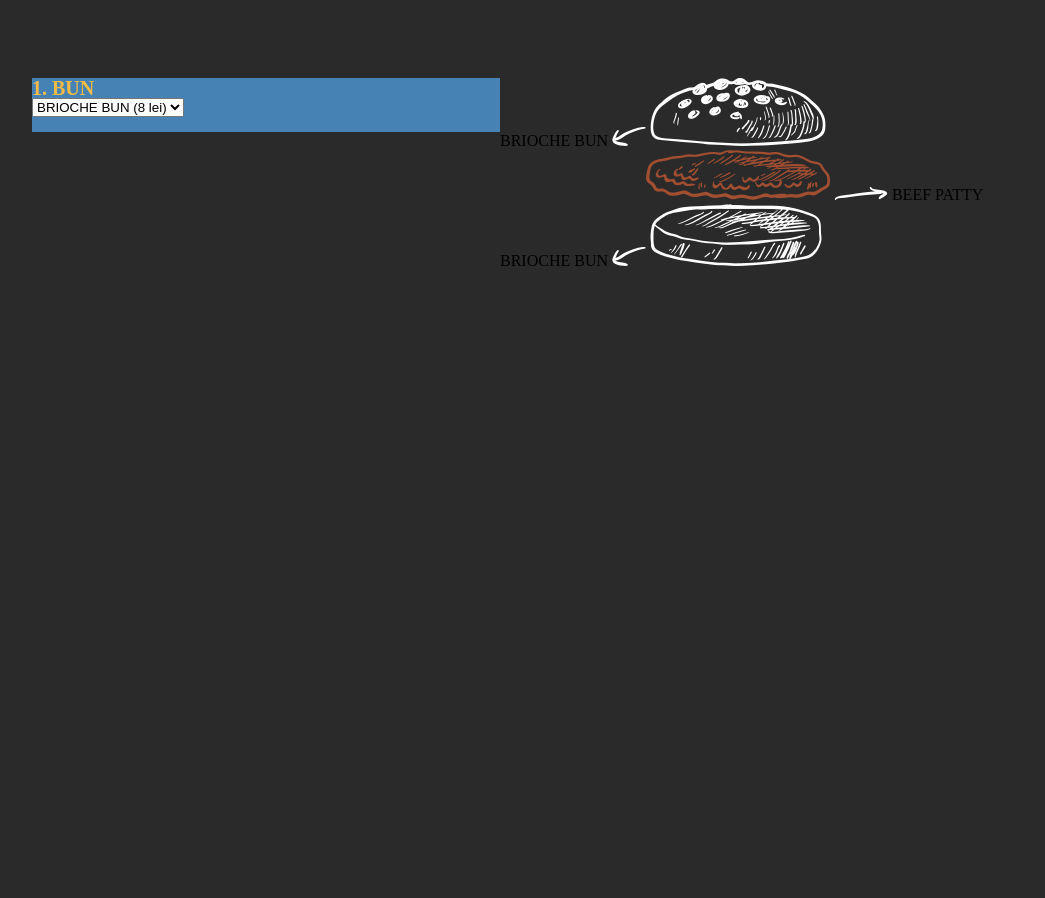
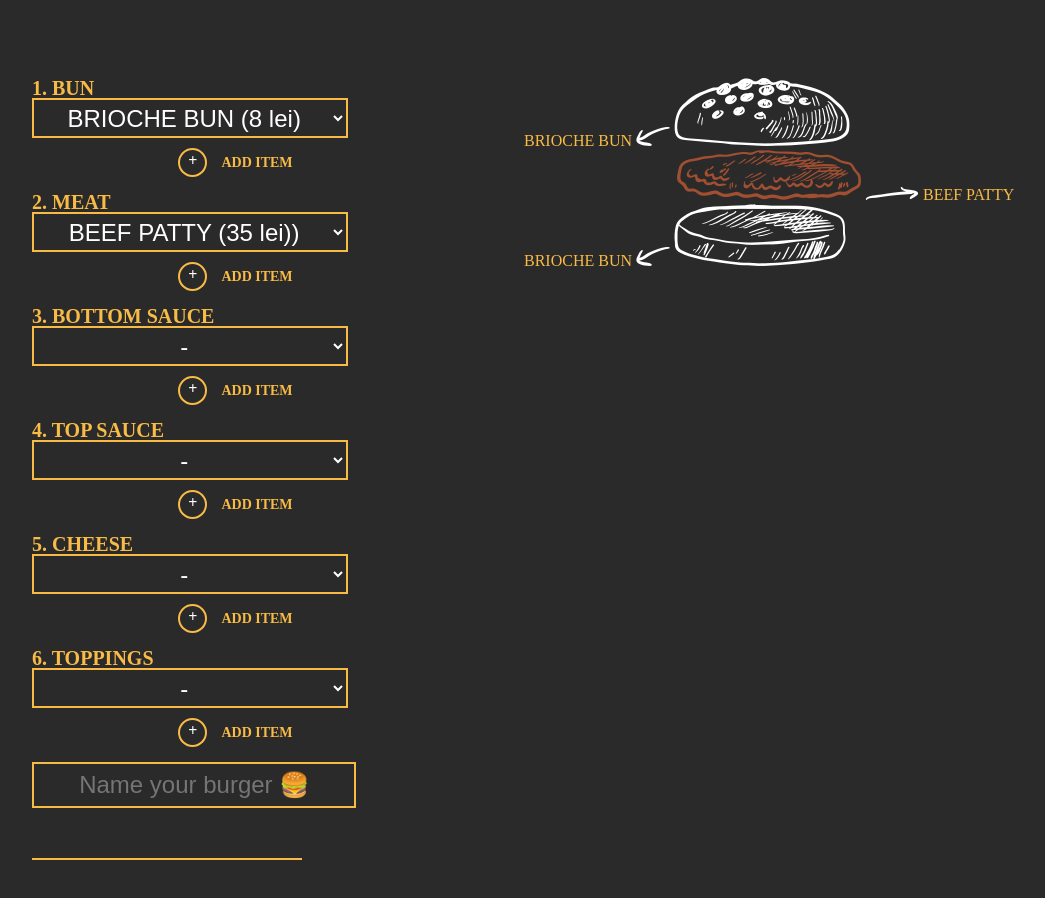
Before and after one commit to maximChiper/burger-constructor, a plain HTML site: page index.html in a window 1280 px wide. Shown: the whole page, without its empty margins (23-1068 px from the left). Before the commit the page ends 800 px from the top, so only its background shows below. Drawn offline with Linux system fonts and the light colour scheme.

Commit message:
finishing design

```diff
--- a/index.html
+++ b/index.html
@@ -12,17 +12,114 @@
             <div class="burger-produce-for-selection">
                 <div class="label">1. BUN</div>
                 <div class="list">
-                    <select>
+                    <select class="selection">
+                        <option>BRIOCHE BUN (8 lei)</option>
                         <option>BRIOCHE BUN (8 lei)</option>
                     </select>
                 </div>
+                <div class="add-item clone-item">
+                    <span class="plus-icon">+</span>
+                    <span class="text">Add item</span>
+                </div>
             </div>
-            <div class="burger-produce-for-selection"></div>
-            <div class="burger-produce-for-selection"></div>
-            <div class="burger-produce-for-selection"></div>
-            <div class="burger-produce-for-selection"></div>
-            <div class="burger-produce-for-selection"></div>
+            <div class="burger-produce-for-selection">
+                <div class="label">2. MEAT</div>
+                <div class="list">
+                    <select class="selection">
+                        <option>BEEF PATTY (35 lei))</option>
+                        <option>BREADED CHICKEN FILLET (25 lei)</option>
+                        <option>GRILLED CHICKEN FILLET (25 lei)</option>
+                    </select>
+                </div>
+                <div class="add-item clone-item">
+                    <span class="plus-icon">+</span>
+                    <span class="text">Add item</span>
+                </div>
+            </div>
+            <div class="burger-produce-for-selection">
+                <div class="label">3. BOTTOM SAUCE</div>
+                <div class="list">
+                    <select class="selection">
+                        <option>-</option>
+                        <option>KETCHUP (4 lei)</option>
+                        <option>TARTAR SAUCE (4 lei)</option>
+                        <option>MAYONNAISE (4 lei)</option>
+                        <option>GARLIC&amp;BBQ (4 lei)</option>
+                        <option>SRIRACHA (spicy) (6 lei)</option>
+                        <option>CLASSY SAUCE (4 lei)</option>
+                        <option>GARLIC SAUCE (4 lei)</option>
+                    </select>
+                </div>
+                <div class="add-item clone-item">
+                    <span class="plus-icon">+</span>
+                    <span class="text">Add item</span>
+                </div>
+            </div>
+            <div class="burger-produce-for-selection">
+                <div class="label">4. TOP SAUCE</div>
+                <div class="list">
+                    <select class="selection">
+                        <option>-</option>
+                        <option>GARLIC SAUCE (4 lei)</option>
+                        <option>TARTAR SAUCE (4 lei)</option>
+                        <option>KETCHUP (4 lei)</option>
+                        <option>MAYONNAISE (4 lei)</option>
+                        <option>GARLIC&amp;BBQ (4 lei)</option>
+                        <option>SRIRACHA (spicy) (6 lei)</option>
+                        <option>CLASSY SAUCE (4 lei)</option>
+                    </select>
+                </div>
+                <div class="add-item clone-item">
+                    <span class="plus-icon">+</span>
+                    <span class="text">Add item</span>
+                </div>
+            </div>
+            <div class="burger-produce-for-selection">
+                <div class="label">5. CHEESE</div>
+                <div class="list">
+                    <select class="selection">
+                        <option>-</option>
+                        <option>"CHEDDAR" CHEESE (12 lei)</option>
+                        <option>DORBLU CHEESE (15 lei)</option>
+                    </select>
+                </div>
+                <div class="add-item clone-item">
+                    <span class="plus-icon">+</span>
+                    <span class="text">Add item</span>
+                </div>
+            </div>
+            <div class="burger-produce-for-selection">
+                <div class="label">6. TOPPINGS</div>
+                <div class="list">
+                    <select class="selection">
+                        <option>-</option>
+                        <option>CRISPY BACON (12 lei)</option>
+                        <option>FRIED EGG (10 lei)</option>
+                        <option>MARINATED ONION (2 lei)</option>
+                        <option>CARAMEL ONION (4 lei)</option>
+                        <option>PICKLES (4 lei)</option>
+                        <option>CUCUMBER (4 lei)</option>
+                        <option>TOMATO (5 lei)</option>
+                        <option>ICEBERG LETTUCE (5 lei)</option>
+                    </select>
+                </div>
+                <div class="add-item">
+                    <span class="plus-icon">+</span>
+                    <span class="text">Add item</span>
+                </div>
+            </div>
+            <div class="burger-produce-for-selection">
+                <input type="text" name="personal_name" class="selection" placeholder="Name your burger 🍔" >
+            </div>
+            <hr class="totals-del">
+
         </div>
+
+
+
+
+
+
         <div class="burger">
 
             <div class="burger-component">
--- a/style.css
+++ b/style.css
@@ -1,10 +1,10 @@
 body{
     background: #2b2a2a;
+    color: #f8bb46;
 }
 .list-of-produces{
     height: 100%;
     width: 40%;
-    background-color: steelblue;
     margin: 0;
     padding: 0;
     line-height: 1;
@@ -17,6 +17,7 @@ div{
 .burger{
     height: 100%;
     width: 60%;
+    margin-left: 40px;
 }
 .burger div .burger-component .component-img{
     position: relative;
@@ -28,7 +29,7 @@ div{
 }
 
 .component-moved-to-right{
-    margin-left: 11%;
+    margin-left: 12%;
 }
 .container{
     display: flex;
@@ -49,6 +50,9 @@ div{
 }
 .list-of-produces .burger-produce-for-selection{
     margin-bottom: 15px;
+    display: flex;
+    flex-flow: column;
+    justify-content:left ;
 }
 .burger-craft{
     padding-top: 70px;
@@ -58,3 +62,60 @@ div{
     padding-left: 15px;
     padding-right: 15px;
 }
+.selection{
+    width: 70%;
+    height: 40px;
+    font-size: x-large;
+    text-align: center;
+    background-color: transparent ;
+    border: 2px solid #f8bb46;
+    color: white;
+    outline: none;
+
+}
+option{
+    background-color: black;
+    border-radius: 0;
+color: #f8bb46;
+}
+
+.add-item {
+    display: inline-block;
+    cursor: pointer;
+    margin-top: 10px;
+    text-align: center;
+    font-size: medium;
+    color: white;
+    font-weight:bolder ;
+    margin-right: 45px;
+}
+.plus-icon {
+    position: relative;
+    overflow: hidden;
+    display: inline-block;
+    vertical-align: middle;
+    width: 25px;
+    height: 25px;
+    text-align: center;
+    line-height: 21px;
+    border: 2px solid #f8bb46;
+    border-radius: 50%;
+}
+
+.text {
+    display: inline-block;
+    vertical-align: middle;
+    margin-left: 10px;
+    color: #f8bb46;
+    font-size: 14px;
+    font-weight: 900;
+    text-transform: uppercase;
+}
+.totals-del {
+    display: block;
+    width: 270px;
+    height: 2px;
+    background: #f8bb46;
+    margin: 50px 0 45px;
+    border: none;
+}
```
